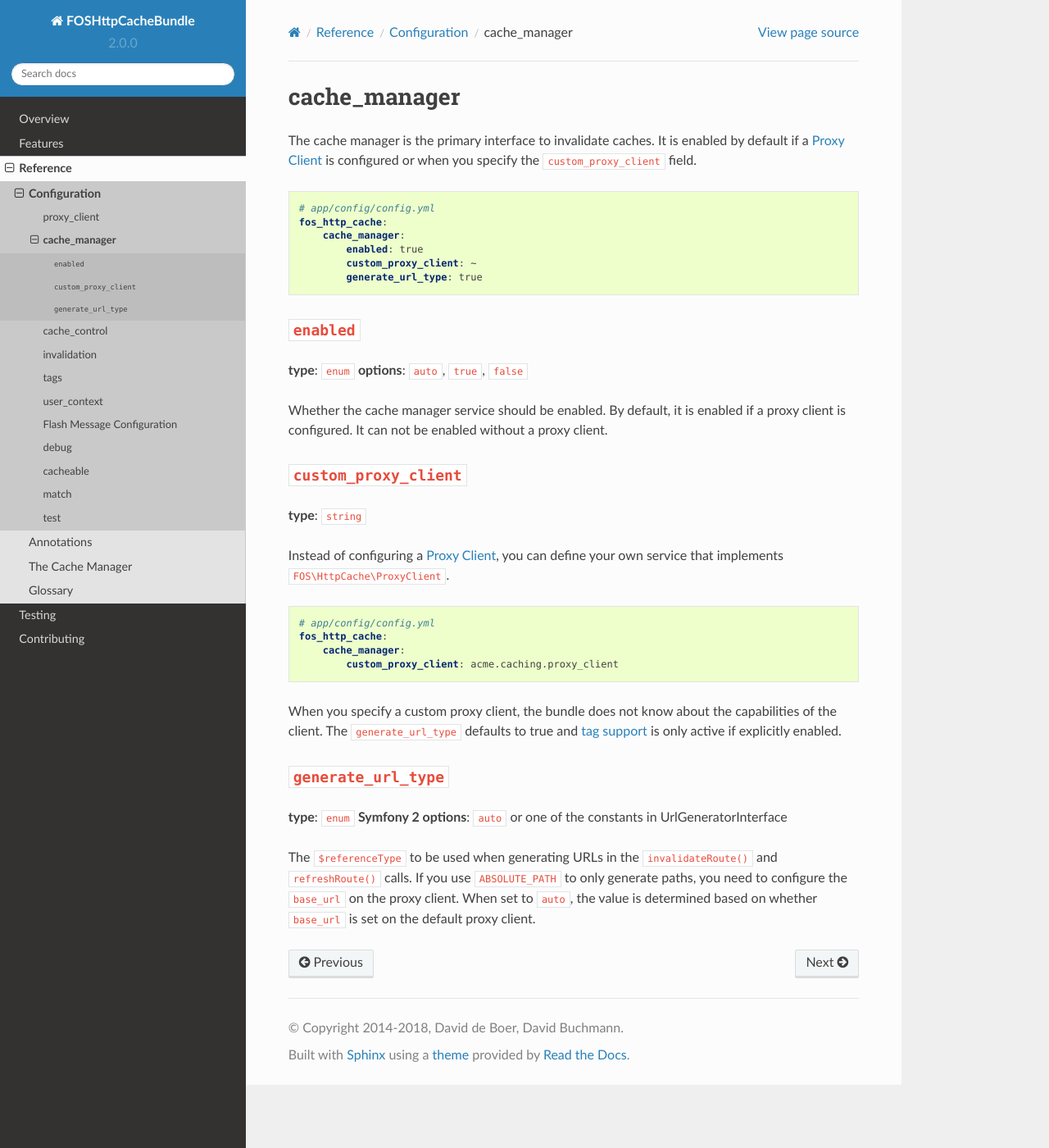
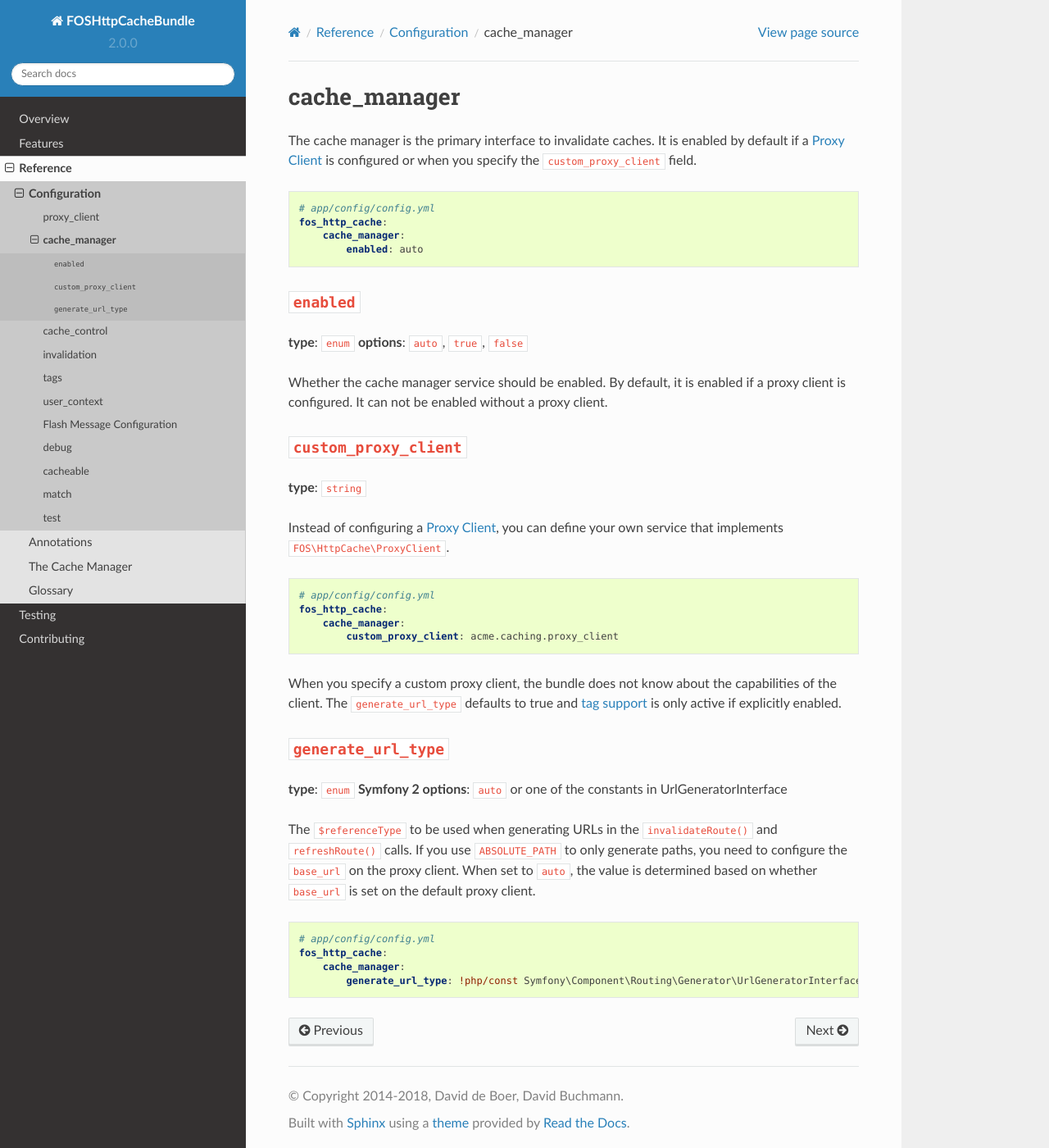
Before and after one commit to FriendsOfSymfony/FOSHttpCacheBundle, a Sphinx documentation site: the page built from Resources/doc/reference/configuration/cache-manager.rst, in a window 1280 px wide and 1400 px high. Shown: the whole window at 82% size. Built offline with Sphinx 7.4.7 and the Read the Docs theme 2.0.0, drawn with Linux system fonts in a browser that asks for light colours.

Commit message:
update cache manager doc

```diff
--- a/Resources/doc/reference/configuration/cache-manager.rst
+++ b/Resources/doc/reference/configuration/cache-manager.rst
@@ -10,9 +10,7 @@ specify the ``custom_proxy_client`` field.
     # app/config/config.yml
     fos_http_cache:
         cache_manager:
-            enabled: true
-            custom_proxy_client: ~
-            generate_url_type: true
+            enabled: auto
 
 ``enabled``
 -----------
@@ -53,3 +51,10 @@ and ``refreshRoute()`` calls. If you use ``ABSOLUTE_PATH`` to only generate
 paths, you need to configure the ``base_url`` on the proxy client. When set to
 ``auto``, the value is determined based on whether ``base_url`` is set on the
 default proxy client.
+
+.. code-block:: yaml
+
+    # app/config/config.yml
+    fos_http_cache:
+        cache_manager:
+            generate_url_type: !php/const Symfony\Component\Routing\Generator\UrlGeneratorInterface::ABSOLUTE_PATH
```
